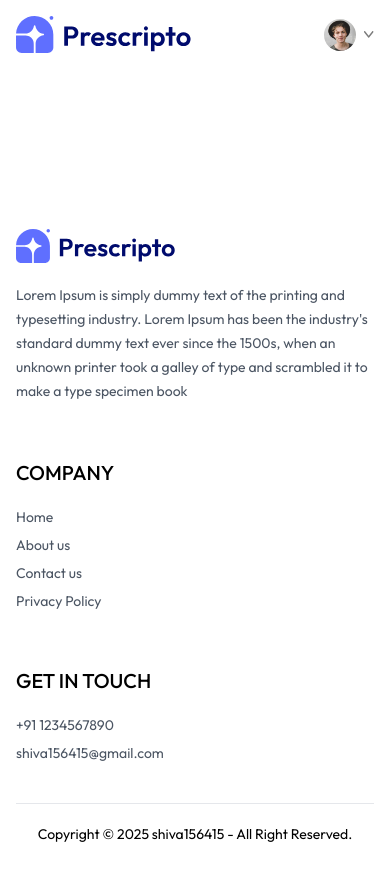
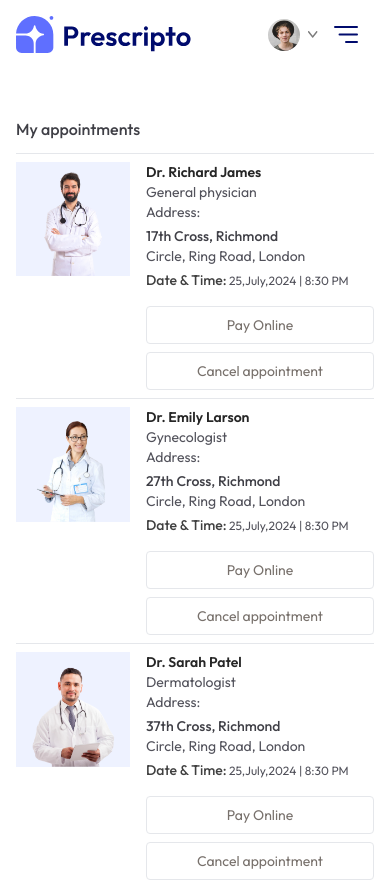
Before and after one commit to rajawatshivpratap46/prescripto, a React (Vite) app in the folder frontend/: page /my-appointments in a window 390 px wide. Shown: the top 881 px of the page. Built offline with nearby package versions, Linux system fonts and the light colour scheme.

Commit message:
modified:   src/components/Navbar.jsx         modified:   src/index.css         modified:   src/pages/Doctors.jsx         modified:   src/pages/MyAppointements.jsx

```diff
--- a/frontend/src/components/Navbar.jsx
+++ b/frontend/src/components/Navbar.jsx
@@ -45,7 +45,21 @@
          </div>
 
          :<button onClick={()=>navigate('/login')} className='bg-primary text-white px-8 py-3 rounded-full font-light hidden md:block'>Create account</button>
-     }
+          }
+         <img onClick={()=>setShowMenu(true)} className='w-6 md:hidden' src={assets.menu_icon} alt=""/>
+         {/*--------Mobile Menu----------*/}
+           <div className={` ${showMenu ? 'fixed w-full':'h-0 w-0'} md:hidden right-0 top-0 bottom-0 z-20 overflow-hidden bg-white transition-all`}>
+               <div className='flex items-center justify-between px-5 py-6'>
+                   <img className='w-36' src={assets.logo} alt=""/>
+                   <img className='w-7' onClick={()=>setShowMenu(false)} src={assets.cross_icon} alt=""/>
+               </div>
+                <ul className='flex flex-col items-center gap-2 mt-5 px-5 text-lg font-medium' >
+                     <NavLink  onClick={()=>setShowMenu(false)} to='/'><p className='px-4 py-2 rounded inline-block'>Home</p></NavLink>
+                     <NavLink  onClick={()=>setShowMenu(false)} to='/doctors'><p className='px-4 py-2 rounded inline-block'>ALL DOCTORS</p></NavLink>
+                     <NavLink  onClick={()=>setShowMenu(false)} to='/about'><p className='px-4 py-2 rounded inline-block'>ABOUT</p></NavLink>
+                     <NavLink  onClick={()=>setShowMenu(false)} to='/contact'><p className='px-4 py-2 rounded inline-block'>CONTACT</p></NavLink>
+                </ul>
+           </div>
       </div>
     </div>
 
--- a/frontend/src/index.css
+++ b/frontend/src/index.css
@@ -14,3 +14,9 @@
 ::-webkit-scrollbar{
     @apply hidden
 }
+
+@media (max-width:740px){
+   .active p{
+      @apply text-white bg-primary
+   }
+}
--- a/frontend/src/pages/Doctors.jsx
+++ b/frontend/src/pages/Doctors.jsx
@@ -9,6 +9,7 @@
 
 const {speciality} = useParams()
 const [filterDoc ,setFilterDoc] = useState([])
+const [showFilter,setShowFilter] = useState(false)
 const navigate = useNavigate()
 
 const {doctors} = useContext(AppContext)
@@ -30,8 +31,9 @@
   return (
     <div>
          <p className='text-gray-600'>Browse through the doctors specialist</p>
-         <div className='flex flex-col sm:flex-row item-start gap-5 mt-5'>
-             <div className=' flex flex-col gap-4 text-sm text-gray-600'>
+         <div className='flex flex-col sm:flex-row items-start gap-5 mt-5'>
+           <button className={`py-1 px-3 border rounded text-sm transition-all sm:hidden ${showFilter ? 'bg-primary text-white':''}`} onClick={()=>setShowFilter(prev =>!prev)}>Filters</button>
+             <div className={` flex flex-col gap-4 text-sm text-gray-600 ${showFilter ? 'flex':'hidden sm:flex'}`}>
                   <p onClick= {()=> speciality === 'General physician'? navigate('/doctors'): navigate('/doctors/General physician')} className= {`w-[94vw] sm:w-auto pl-3 py-1.5 pr-16 border border-gray-300 rounded transition-all cursor-pointer ${speciality === "General physician" ? "bg-indigo-100 text-black":"" }`}>General physician</p>
                   <p onClick= {()=> speciality === 'Gynecologist'? navigate('/doctors'): navigate('/doctors/Gynecologist')} className= {`w-[94vw] sm:w-auto pl-3 py-1.5 pr-16 border border-gray-300 rounded transition-all cursor-pointer ${speciality === "Gynecologist" ? "bg-indigo-100 text-black":"" }`}>Gynecologist</p>
                   <p onClick= {()=> speciality === 'Dermatologist'? navigate('/doctors'): navigate('/doctors/Dermatologist')} className= {`w-[94vw] sm:w-auto pl-3 py-1.5 pr-16 border border-gray-300 rounded transition-all cursor-pointer ${speciality === "Dermatologist" ? "bg-indigo-100 text-black":"" }`}>Dermatologist</p>
--- a/frontend/src/pages/MyAppointements.jsx
+++ b/frontend/src/pages/MyAppointements.jsx
@@ -1,8 +1,36 @@
-import React from 'react'
+import React,{useContext} from 'react'
+import { AppContext } from '../context/AppContext'
+import {assets} from '../assets/assets_frontend/assets'
 
 const MyAppointements = () => {
+
+  const {doctors} = useContext(AppContext)
+
   return (
     <div>
+       <p className='pb-3 mt-12 font-medium text-zinc-700 border-b'>My appointments</p>
+       <div>
+           {doctors.slice(0,3).map((item,index)=>(
+            <div className='grid grid-cols-[1fr_2fr] gap-4 sm:flex sm:gap-6 py-2 border-b' key={index}>
+                 <div>
+                    <img className='w-32 bg-indigo-50' src={item.image} alt=""/>
+                 </div>
+                 <div className='flex-1 text-sm text-zinc-600'>
+                    <p className='text-neutral-800 font-semibold'>{item.name}</p>
+                    <p>{item.speciality}</p>
+                    <p>Address:</p>
+                    <p className='text-zinc-700 font-medium mt-1'>{item.address.line1}</p>
+                    <p className='text-x5'>{item.address.line2}</p>
+                    <p className='text-xs mt-1'><span className='text-sm text-neutral-700 font-medium'>Date & Time:</span> 25,July,2024 | 8:30 PM</p>
+                 </div>
+                 <div></div>
+                 <div className='flex flex-col gap-2 justify-end'>
+                    <button className='text-sm text-stone-500 text-center sm:min-w-48 py-2 border rounded hover:bg-primary hover:text-white transition-all duration-300'>Pay Online</button>
+                    <button className='text-sm text-stone-500 text-center sm:min-w-48 py-2 border rounded hover:bg-red-600 hover:text-white transition-all duration-300'>Cancel appointment</button>
+                 </div>
+            </div>
+           ))}
+       </div>
 
     </div>
   )
```
